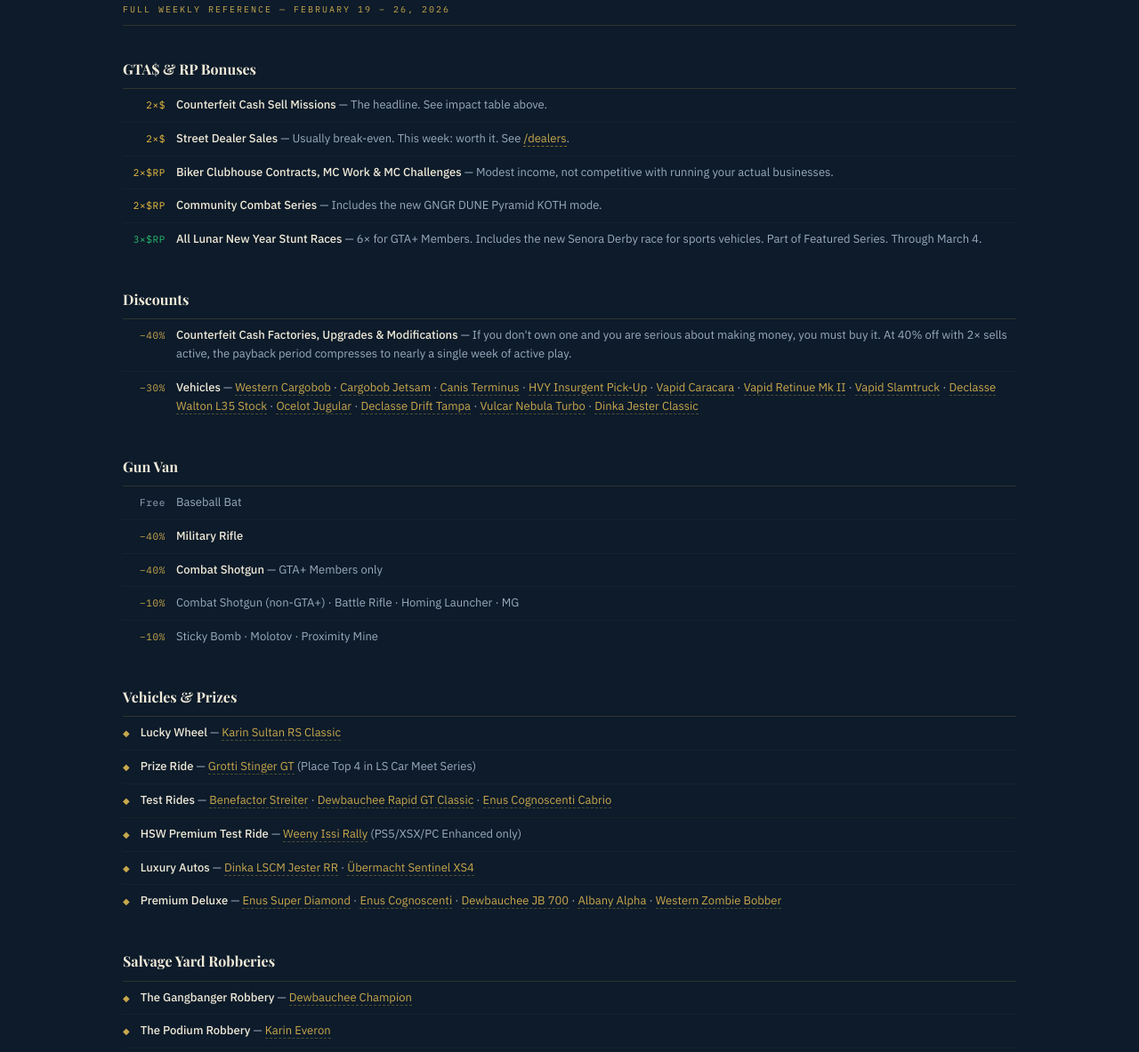
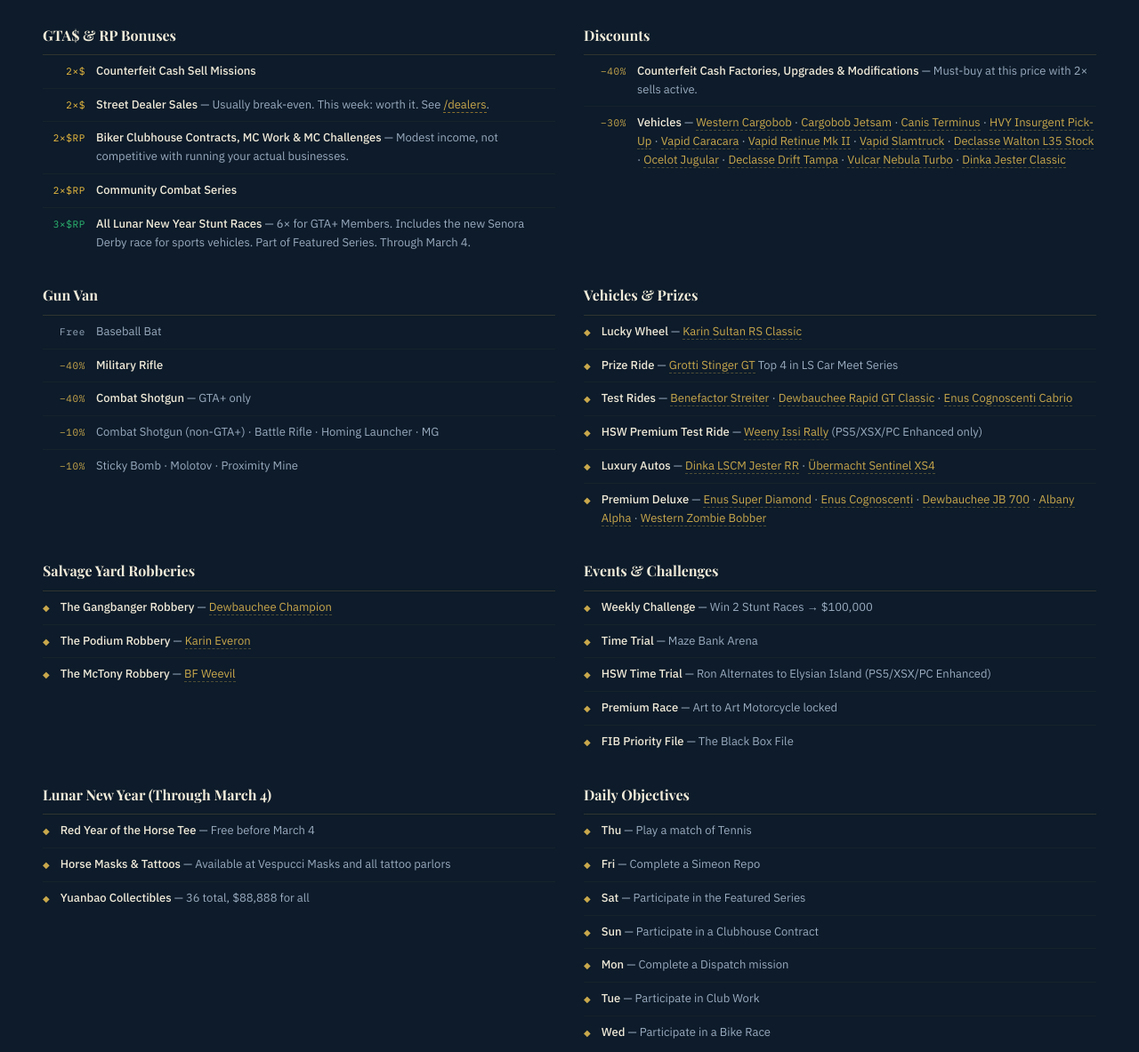
Before and after one commit to McKillsey/mckillsey, a plain HTML site: page weekly.html in a window 1280 px wide. Shown: the part 1684-2867 px from the top of the page at 89% size. Drawn offline with nearby package versions, Linux system fonts and the light colour scheme.

Commit message:
Add files via upload

```diff
--- a/weekly.html
+++ b/weekly.html
@@ -39,7 +39,7 @@
 @keyframes resetScroll{from{transform:translateX(0)}to{transform:translateX(-50%)}}
 
 /* ── PAGE ── */
-.page{max-width:1100px;margin:0 auto;padding:44px 48px 80px}
+.page{max-width:1400px;margin:0 auto;padding:44px 48px 80px}
 .page-title h1{font-family:var(--serif);font-size:34px;font-weight:900;line-height:1.1}
 .page-title .subtitle{font-family:var(--mono);font-size:11px;color:var(--gold);letter-spacing:.15em;text-transform:uppercase;margin-top:6px}
 
@@ -133,6 +133,10 @@
 .ref-sub-item:last-child{border-bottom:none}
 
 /* ── TOOLTIP ── */
+
+/* REFERENCE GRID */
+.ref-grid{display:grid;grid-template-columns:1fr 1fr;gap:0 32px}
+.ref-grid .ref-category{margin-top:16px}
 #tipbox{position:fixed;z-index:9999;width:300px;background:#08111a;border:1px solid var(--gold);padding:12px 14px;font-family:var(--mono);font-size:11px;line-height:1.65;color:var(--cream);pointer-events:none;display:none;box-shadow:0 8px 32px rgba(0,0,0,.6)}
 #tipbox .tb-label{color:var(--gold);font-size:9px;letter-spacing:.14em;text-transform:uppercase;display:block;margin-bottom:6px;border-bottom:1px solid rgba(201,168,76,.2);padding-bottom:5px}
 #tipbox .tb-calc{color:var(--cream-dim)}
@@ -189,7 +193,7 @@
 .modal-status{font-family:var(--mono);font-size:11px;color:var(--cream-dim);min-height:16px}
 
 
-@media(max-width:900px){
+@media(max-width:900px){.ref-grid{grid-template-columns:1fr}
   .page{padding:20px}
   .site-header{padding-left:20px;padding-right:20px}
   .take-grid{grid-template-columns:1fr}
@@ -325,12 +329,13 @@
   <div class="section-label">Full Weekly Reference — February 19 – 26, 2026</div>
 
   <!-- BONUSES -->
-  <div class="ref-category">
+  <div class="ref-grid">
+<div class="ref-category">
     <div class="ref-cat-header">GTA$ & RP Bonuses</div>
     <div class="ref-items">
       <div class="ref-item">
         <span class="ref-multiplier x2">2×$</span>
-        <div class="ref-text"><strong>Counterfeit Cash Sell Missions</strong> — The headline. See impact table above.</div>
+        <div class="ref-text"><strong>Counterfeit Cash Sell Missions</strong></div>
       </div>
       <div class="ref-item">
         <span class="ref-multiplier x2">2×$</span>
@@ -342,7 +347,7 @@
       </div>
       <div class="ref-item">
         <span class="ref-multiplier x2">2×$RP</span>
-        <div class="ref-text"><strong>Community Combat Series</strong> — Includes the new GNGR DUNE Pyramid KOTH mode.</div>
+        <div class="ref-text"><strong>Community Combat Series</strong></div>
       </div>
       <div class="ref-item">
         <span class="ref-multiplier x3">3×$RP</span>
@@ -357,7 +362,7 @@
     <div class="ref-items">
       <div class="ref-item">
         <span class="ref-multiplier disc">−40%</span>
-        <div class="ref-text"><strong>Counterfeit Cash Factories, Upgrades & Modifications</strong> — If you don't own one and you are serious about making money, you must buy it. At 40% off with 2× sells active, the payback period compresses to nearly a single week of active play.</div>
+        <div class="ref-text"><strong>Counterfeit Cash Factories, Upgrades & Modifications</strong> — Must-buy at this price with 2× sells active.</div>
       </div>
       <div class="ref-item">
         <span class="ref-multiplier disc">−30%</span>
@@ -393,7 +398,7 @@
       </div>
       <div class="ref-item">
         <span class="ref-multiplier disc">−40%</span>
-        <div class="ref-text"><strong>Combat Shotgun</strong> — GTA+ Members only</div>
+        <div class="ref-text"><strong>Combat Shotgun</strong> — GTA+ only</div>
       </div>
       <div class="ref-item">
         <span class="ref-multiplier disc">−10%</span>
@@ -416,7 +421,7 @@
       </div>
       <div class="ref-item">
         <span class="ref-bullet">◆</span>
-        <div class="ref-text"><strong>Prize Ride</strong> — <a href="https://gtacars.net/gta5/stingergt" target="_blank" class="car-link">Grotti Stinger GT</a> <span class="dim">(Place Top 4 in LS Car Meet Series)</span></div>
+        <div class="ref-text"><strong>Prize Ride</strong> — <a href="https://gtacars.net/gta5/stingergt" target="_blank" class="car-link">Grotti Stinger GT</a> <span class="dim">Top 4 in LS Car Meet Series</span></div>
       </div>
       <div class="ref-item">
         <span class="ref-bullet">◆</span>
@@ -474,7 +479,7 @@
       </div>
       <div class="ref-item">
         <span class="ref-bullet">◆</span>
-        <div class="ref-text"><strong>Premium Race</strong> — Art to Art <span class="dim">(Motorcycle locked)</span></div>
+        <div class="ref-text"><strong>Premium Race</strong> — Art to Art <span class="dim">Motorcycle locked</span></div>
       </div>
 
       <div class="ref-item">
@@ -490,7 +495,7 @@
     <div class="ref-items">
       <div class="ref-item">
         <span class="ref-bullet">◆</span>
-        <div class="ref-text"><strong>Red Year of the Horse Tee</strong> — Free, log in before March 4</div>
+        <div class="ref-text"><strong>Red Year of the Horse Tee</strong> — Free before March 4</div>
       </div>
       <div class="ref-item">
         <span class="ref-bullet">◆</span>
@@ -498,7 +503,7 @@
       </div>
       <div class="ref-item">
         <span class="ref-bullet">◆</span>
-        <div class="ref-text"><strong>Yuanbao Collectibles</strong> — 36 scattered across Los Santos. Collect all for $88,888 bonus.</div>
+        <div class="ref-text"><strong>Yuanbao Collectibles</strong> — 36 total, $88,888 for all</div>
       </div>
     </div>
   </div>
@@ -524,7 +529,9 @@
      SECTION 4: METHODOLOGY NOTE
      ═══════════════════════════════════════════════ -->
 <div class="section">
-  <div class="section-label">Methodology</div>
+  </div>
+
+<div class="section-label">Methodology</div>
   <div class="concept-box">
     <div class="verdict-label" style="color:var(--cream-dim)">How Weekly Bonuses Flow Through Our Numbers</div>
     <p>When a 2× sell bonus is active, it applies as a multiplier to the base sale price <em>before</em> the lobby bonus. The full chain is: Base Sale × Front Business Bonus × Weekly Multiplier × Lobby Bonus. All numbers on this page and on affected business pages (<a href="/cash" style="color:var(--gold);text-decoration:none;border-bottom:1px dashed var(--gold-dim)">/cash</a>, <a href="/mc" style="color:var(--gold);text-decoration:none;border-bottom:1px dashed var(--gold-dim)">/mc</a>) reflect this stacking. Hover any number with a dashed underline to see the full calculation.</p>
@@ -782,4 +789,4 @@
 }
 </script>
 </body>
-</html>
+</html></div>
```
